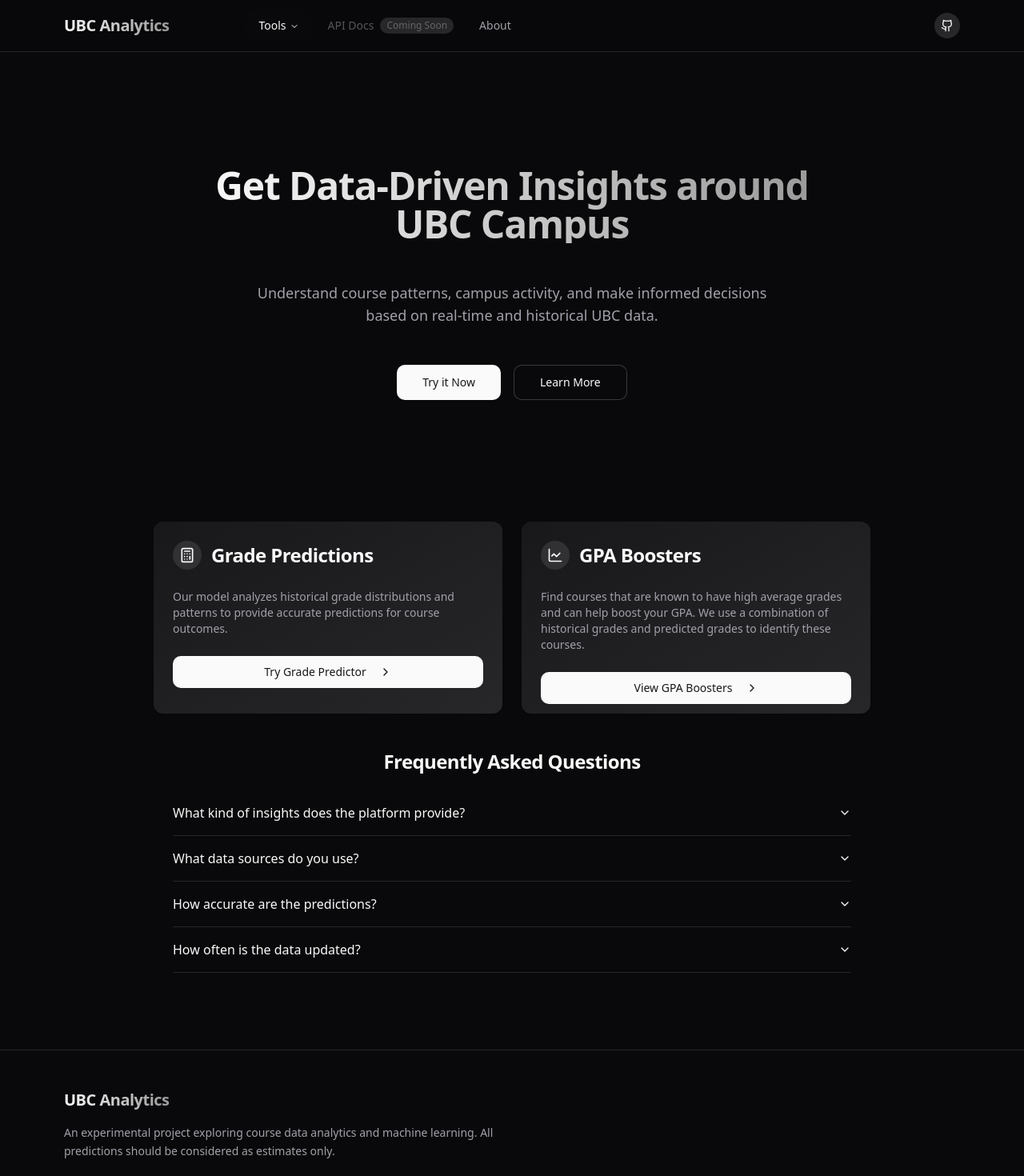
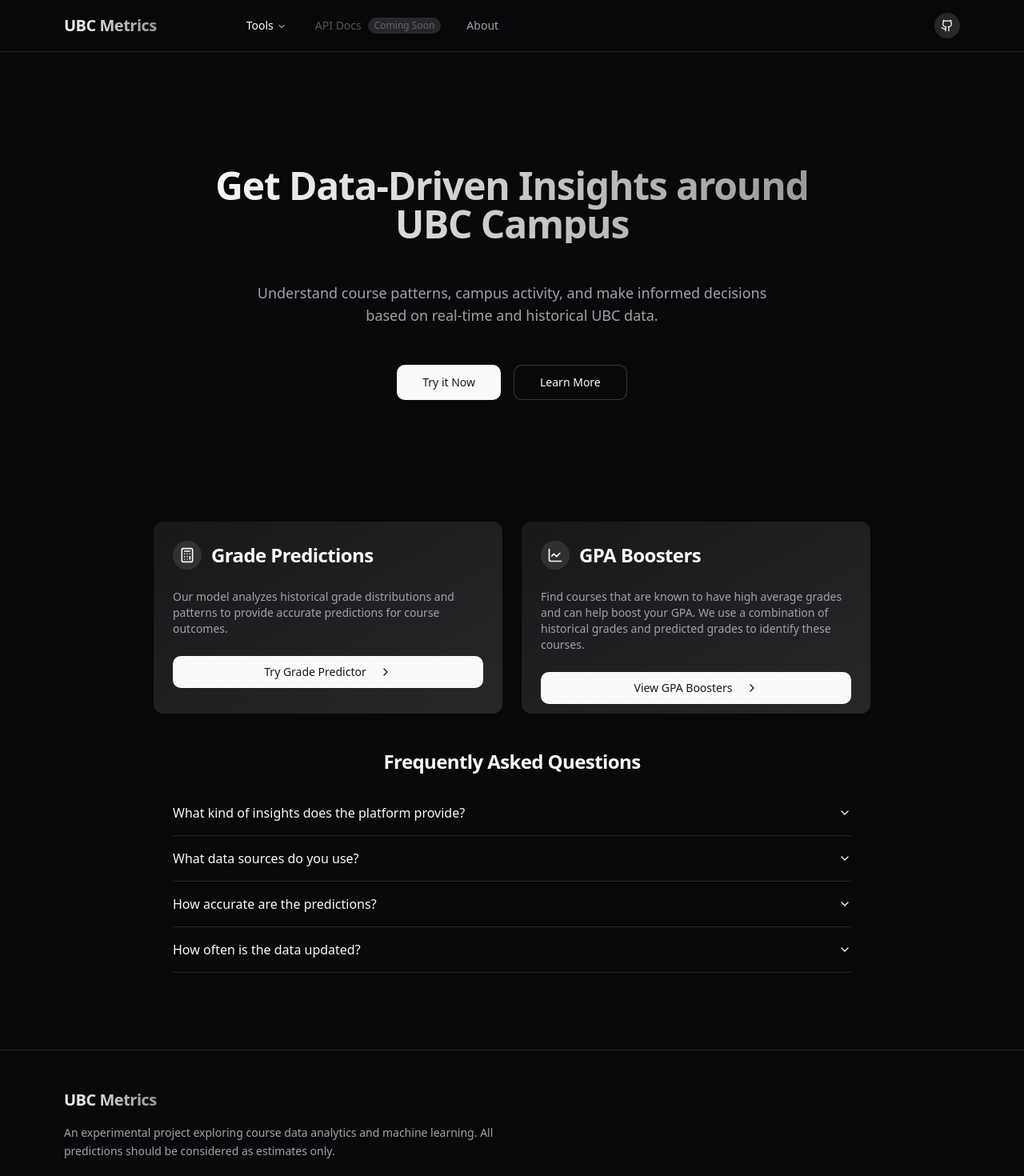
Before and after one commit to adrianlamdev/ubc-analytics, a Next.js app in the folder web/: page / in a window 1280 px wide. Shown: the top 1470 px of the page at 80% size. Built offline with nearby package versions, Linux system fonts and the light colour scheme.

Commit message:
refactor(web): changed ubc analytics to ubc metrics

```diff
--- a/web/src/app/layout.tsx
+++ b/web/src/app/layout.tsx
@@ -14,10 +14,17 @@
 });
 
 export const metadata: Metadata = {
-  title: "UBC Analytics",
+  title: "UBC Metrics",
   description:
     "An analytics platform for UBC students and faculty to analyze grades and data using machine learning techniques.",
-  keywords: ["UBC", "analytics", "machine learning", "grades", "data"],
+  keywords: [
+    "UBC",
+    "analytics",
+    "machine learning",
+    "grades",
+    "data",
+    "metrics",
+  ],
   authors: [{ name: "Adrian Lam" }],
   viewport: "width=device-width, initial-scale=1",
   robots: "index, follow",
--- a/web/src/components/footer.tsx
+++ b/web/src/components/footer.tsx
@@ -12,7 +12,7 @@
             href="/"
             className="font-semibold text-xl tracking-tight bg-gradient-to-r from-primary to-primary/60 bg-clip-text text-transparent hover:opacity-90 transition-opacity"
           >
-            UBC Analytics
+            UBC Metrics
           </Link>
           <p className="text-sm text-muted-foreground leading-relaxed">
             An experimental project exploring course data analytics and machine
--- a/web/src/components/navbar.tsx
+++ b/web/src/components/navbar.tsx
@@ -87,7 +87,7 @@
               href="/"
               className="font-semibold text-xl tracking-tight bg-gradient-to-r from-primary to-primary/60 bg-clip-text text-transparent hover:opacity-90 transition-opacity"
             >
-              UBC Analytics
+              UBC Metrics
             </Link>
 
             {/* Desktop Navigation */}
@@ -174,7 +174,7 @@
             <SheetContent className="w-full sm:w-[400px] p-0">
               <SheetHeader className="p-6 border-b">
                 <SheetTitle className="text-left font-semibold text-xl tracking-tight bg-gradient-to-r from-primary to-primary/60 bg-clip-text text-transparent">
-                  UBC Analytics
+                  UBC Metrics
                 </SheetTitle>
               </SheetHeader>
 
```
